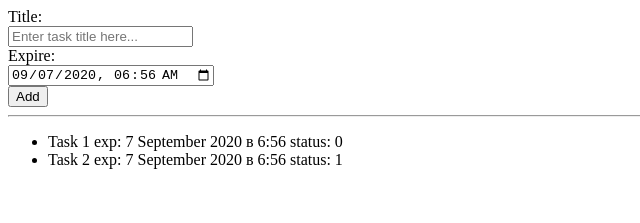
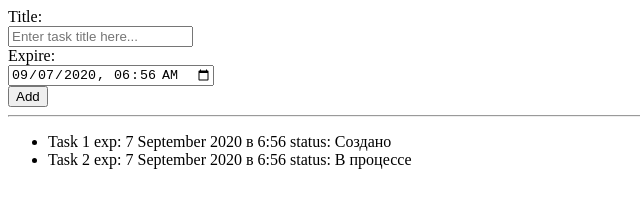
Before and after one commit to jsksru/task-manager-front, a React app: page / in a window 1280 px wide. Shown: the top 223 px of the page, without its empty margins (0-640 px from the left). Built offline with nearby package versions, Linux system fonts and the light colour scheme; the HTML template or start-up script is replaced by a standard one.

Commit message:
added getStatus function

```diff
--- a/src/components/TaskList/TaskList.tsx
+++ b/src/components/TaskList/TaskList.tsx
@@ -1,8 +1,9 @@
 import React from 'react';
 import moment from 'moment';
-import { Tasks, TaskState } from '../../store/types/TaskTypes';
+import { Tasks } from '../../store/types/TaskTypes';
 import { useSelector } from 'react-redux';
 import { RootState } from '../../store/types';
+import { getStatus } from '../../utils/functions';
 
 moment.locale('ru');
 
@@ -18,7 +19,7 @@ const TaskList = () => {
 
   const tasksList = (
     <ul>
-      { tasks.map(task => <li key={task.id}>{task.title} exp: {moment(task.expire).format('D MMMM YYYY в H:mm')} status: {task.status}</li>) }
+      { tasks.map(task => <li key={task.id}>{task.title} exp: {moment(task.expire).format('D MMMM YYYY в H:mm')} status: {getStatus(task.status)}</li>) }
     </ul>
   );
 
--- /dev/null
+++ b/src/utils/functions.ts
@@ -0,0 +1,23 @@
+import { Status } from '../store/types/TaskTypes';
+
+export const getStatus = (status: Status): string => {
+
+  switch (status) {
+    case Status.STARTED: {
+      return 'Создано';
+    }
+    case Status.DONE: {
+      return 'Завершено';
+    }
+    case Status.CANCEL: {
+      return 'Отменено';
+    }
+    case Status.INPROCESS: {
+      return 'В процессе';
+    }
+    default: {
+      return 'Неизвестен';
+    }
+  }
+
+}
```
